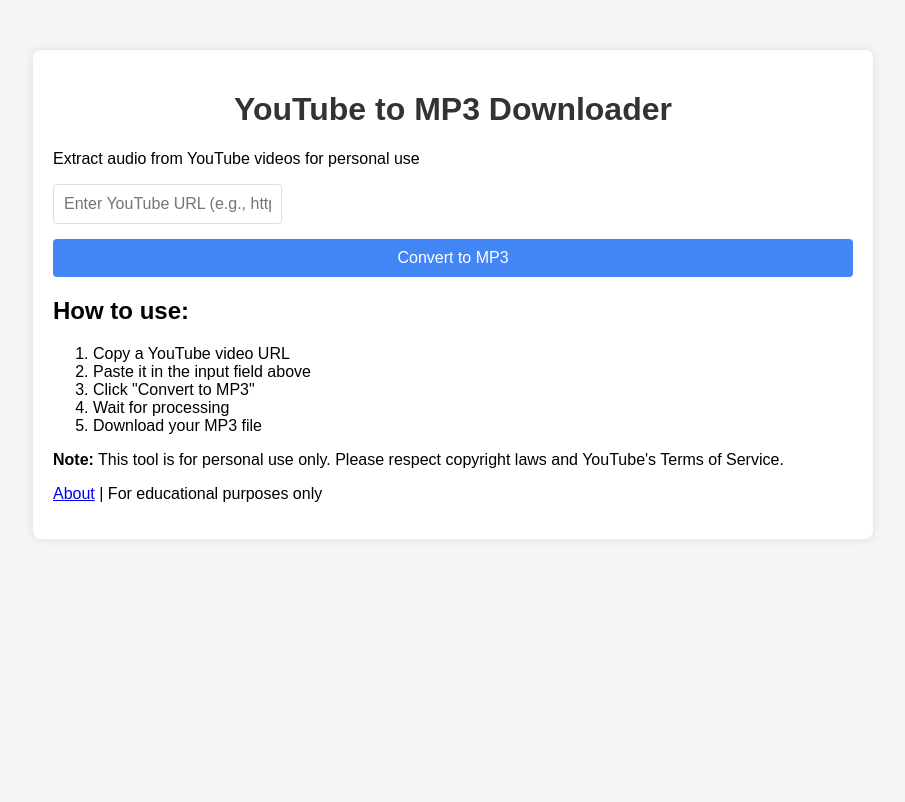
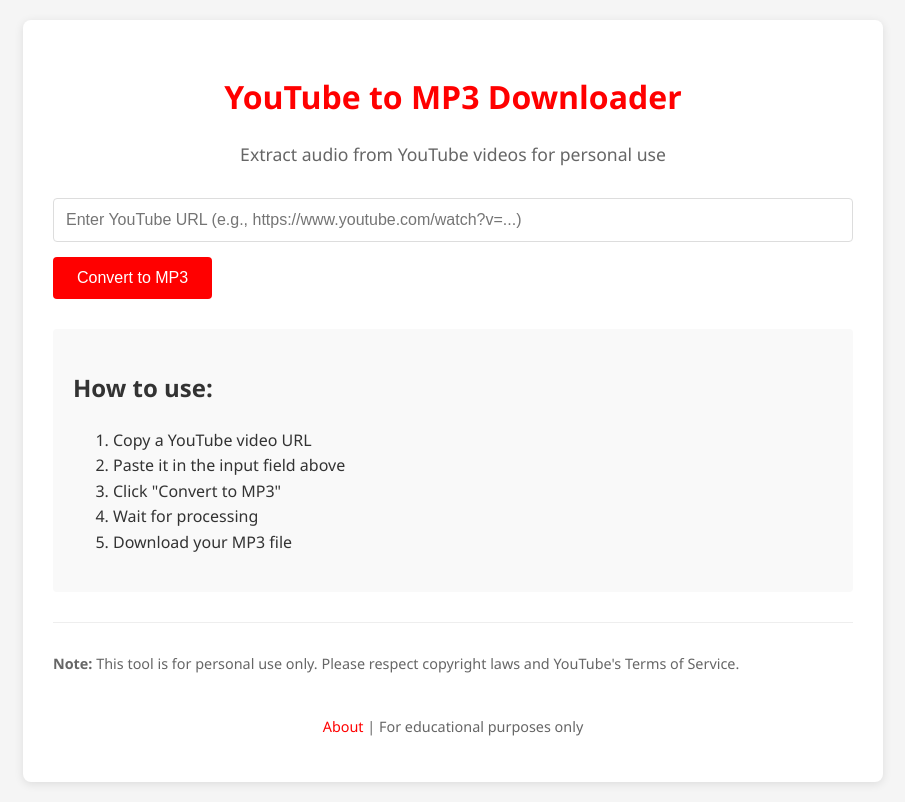
Before and after one commit to khalilkhan78611/youtube-mp3, a Python web app: template templates/index.html in a window 1280 px wide. Shown: the whole page, without its empty margins (187-1092 px from the left). Before the commit the page ends 502 px from the top, so only its background shows below. Run offline with Jinja, Linux system fonts and the light colour scheme; the template is opened without the code that fills it, so the values that code supplies are empty.

Commit message:
Update style.css

```diff
--- a/static/style.css
+++ b/static/style.css
@@ -1,70 +1,99 @@
 body {
-    font-family: Arial, sans-serif;
+    font-family: 'Segoe UI', Tahoma, Geneva, Verdana, sans-serif;
+    line-height: 1.6;
+    color: #333;
     margin: 0;
-    padding: 0;
+    padding: 20px;
     background-color: #f5f5f5;
 }
 
 .container {
+    background: white;
+    padding: 30px;
+    border-radius: 8px;
+    box-shadow: 0 2px 10px rgba(0,0,0,0.1);
     max-width: 800px;
-    margin: 50px auto;
-    padding: 20px;
-    background-color: white;
-    border-radius: 8px;
-    box-shadow: 0 0 10px rgba(0,0,0,0.1);
+    margin: 0 auto;
+}
+
+header {
+    text-align: center;
+    margin-bottom: 30px;
 }
 
 h1 {
-    text-align: center;
-    color: #333;
+    color: #ff0000;
+    margin-bottom: 5px;
 }
 
-form {
-    display: flex;
-    flex-direction: column;
-    gap: 15px;
+.subtitle {
+    color: #666;
+    font-size: 1.1em;
+}
+
+.input-group {
+    margin-bottom: 15px;
 }
 
 input[type="text"] {
-    padding: 10px;
+    width: 100%;
+    padding: 12px;
     border: 1px solid #ddd;
     border-radius: 4px;
     font-size: 16px;
+    box-sizing: border-box;
 }
 
-button {
-    padding: 10px 15px;
-    background-color: #4285f4;
+.download-btn {
+    background-color: #ff0000;
     color: white;
     border: none;
+    padding: 12px 24px;
     border-radius: 4px;
+    font-size: 16px;
     cursor: pointer;
-    font-size: 16px;
+    transition: background-color 0.3s;
 }
 
-button:hover {
-    background-color: #3367d6;
+.download-btn:hover {
+    background-color: #cc0000;
 }
 
-#statusMessage {
-    margin-top: 20px;
+.error-message {
+    color: #d32f2f;
+    background-color: #fde0e0;
     padding: 15px;
     border-radius: 4px;
-    background-color: #f8f9fa;
-    display: none;
+    margin: 20px 0;
 }
 
-#progressBar {
-    width: 100%;
-    background-color: #e0e0e0;
+.instructions {
+    margin: 30px 0;
+    padding: 20px;
+    background-color: #f9f9f9;
     border-radius: 4px;
-    margin-top: 10px;
 }
 
-#progress {
-    height: 20px;
-    width: 0%;
-    background-color: #34a853;
-    border-radius: 4px;
-    transition: width 0.3s;
+.disclaimer {
+    font-size: 0.9em;
+    color: #666;
+    margin-top: 30px;
+    padding-top: 15px;
+    border-top: 1px solid #eee;
 }
+
+footer {
+    margin-top: 40px;
+    text-align: center;
+    color: #666;
+    font-size: 0.9em;
+}
+
+footer a {
+    color: #ff0000;
+    text-decoration: none;
+}
+
+footer a:hover {
+    text-decoration: underline;
+}
```
